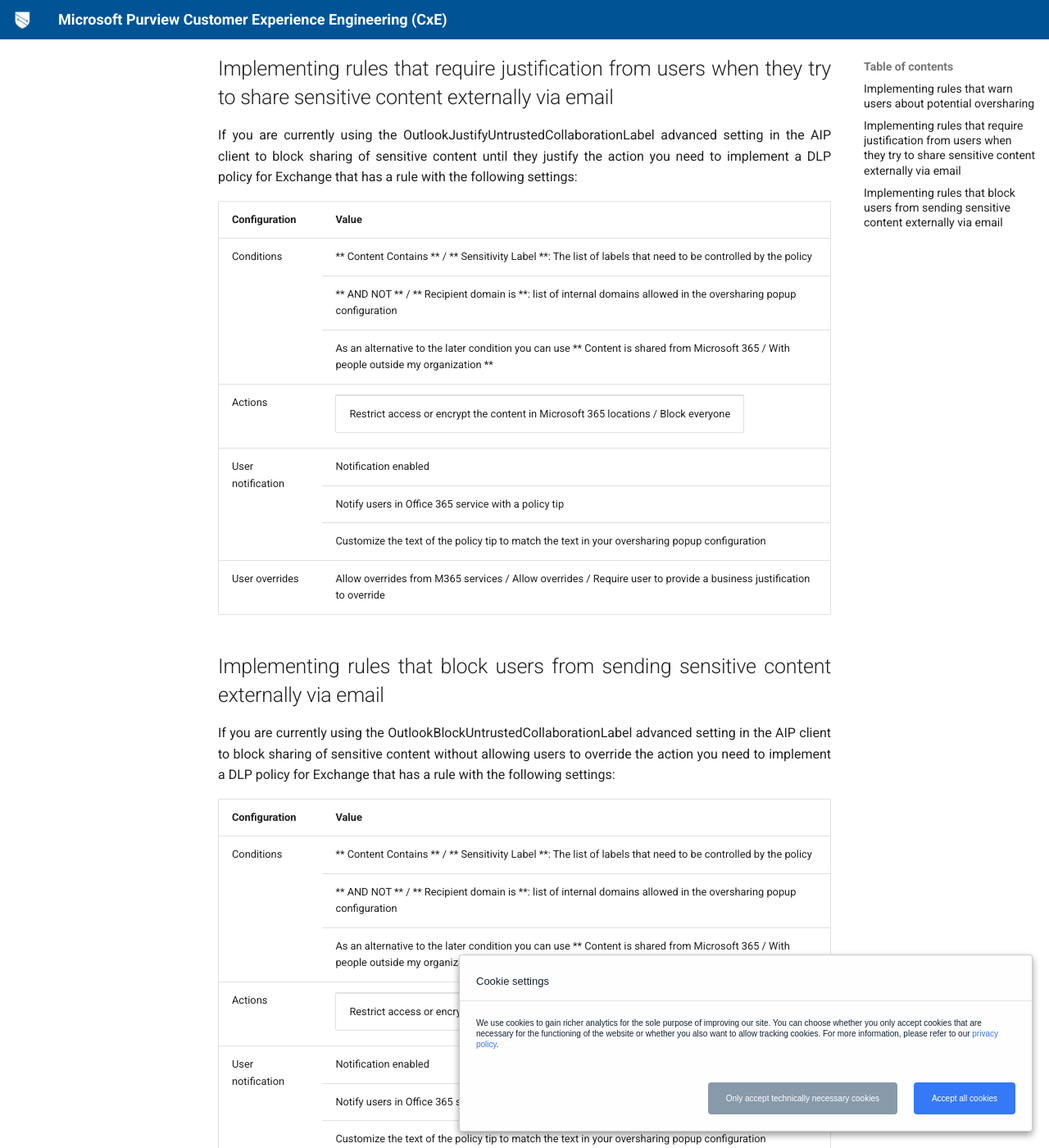
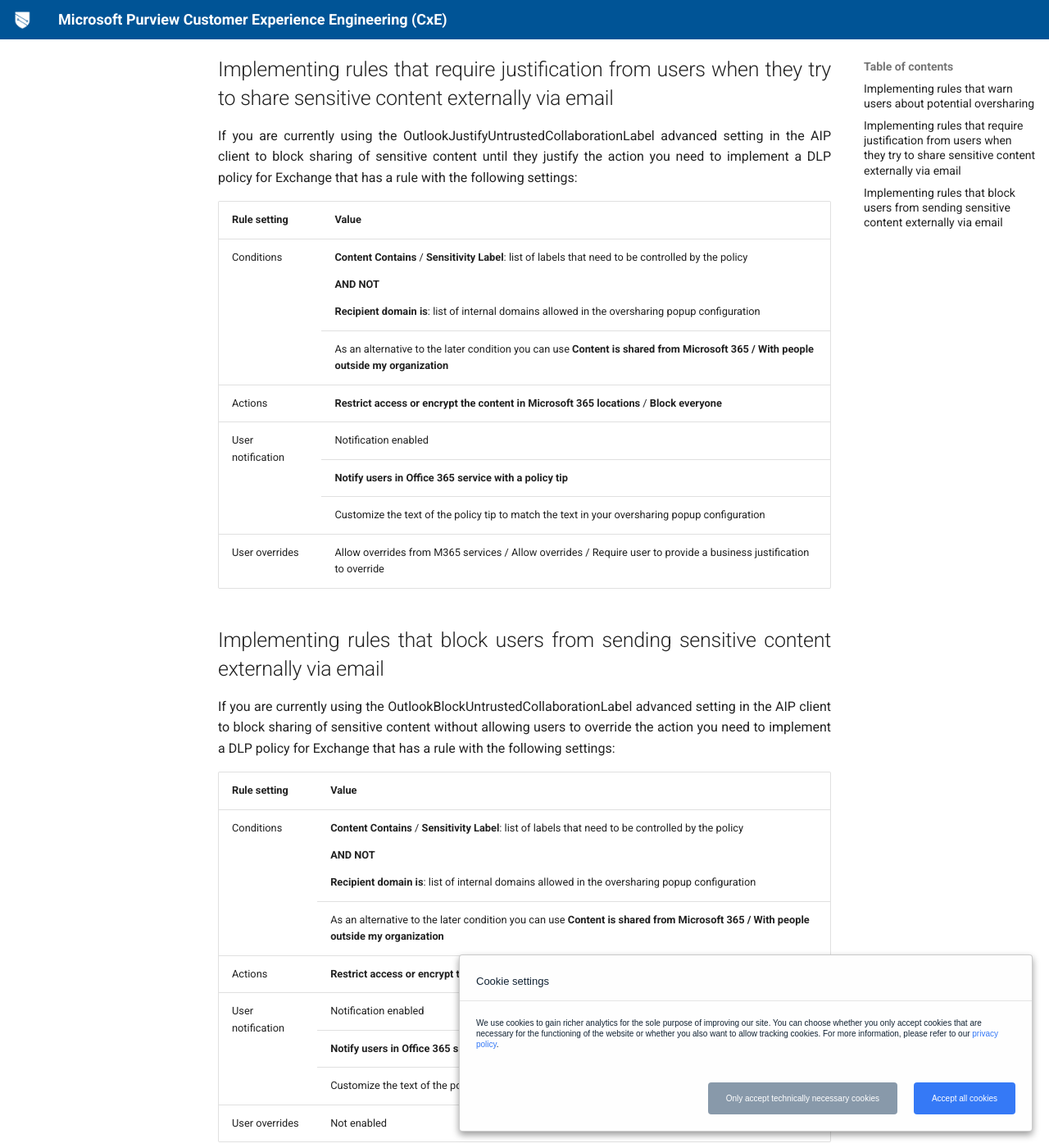
Before and after one commit to microsoft/ComplianceCxE, an MkDocs documentation site: the page built from docs/playbooks/AIP2MIPResources/OversharingPopup2PT.md, in a window 1280 px wide and 1400 px high, scrolled down 1248 px. Shown: the whole window at 82% size. Built offline with MkDocs 1.6.1 and Material for MkDocs 9.7.7, drawn with Linux system fonts in a browser that asks for light colours; some of the changed text lies outside the part shown.

Commit message:
Update OversharingPopup2PT.md

```diff
--- a/docs/playbooks/AIP2MIPResources/OversharingPopup2PT.md
+++ b/docs/playbooks/AIP2MIPResources/OversharingPopup2PT.md
@@ -17,20 +17,18 @@
 <table>
 <thead>
 <tr>
-<th><strong>Configuration</strong></th>
+<th><strong>Rule setting</strong></th>
 <th><strong>Value</strong></th>
 </tr>
 </thead>
 <tbody>
 <tr>
-<td rowspan="3">Conditions&nbsp;&nbsp;</td>
-<td>** Content Contains ** / ** Sensitivity Label **: The list of labels that need to be controlled by the policy</td>
+<td rowspan="2">Conditions</td>
+<td><p><strong>Content Contains</strong> / <strong>Sensitivity Label</strong>: list of labels that need to be controlled by the policy</p>
+	<p><strong>AND NOT</strong></p><p><strong>Recipient domain is</strong>: list of internal domains allowed in the oversharing popup configuration</p></td>
 </tr>
 <tr>
-<td>** AND NOT ** / ** Recipient domain is **: list of internal domains allowed in the oversharing popup configuration</td>
-</tr>
-<tr>
-<td>As an alternative to the later condition you can use ** Content is shared from Microsoft 365 / With people outside my organization **</td>
+<td>As an alternative to the later condition you can use <strong>Content is shared from Microsoft 365 / With people outside my organization<strong></td>
 </tr>
 <tr>
 <td>Actions</td>
@@ -61,39 +59,28 @@
 <table>
 <thead>
 <tr>
-<th><strong>Configuration</strong></th>
+<th><strong>Rule setting</strong></th>
 <th><strong>Value</strong></th>
 </tr>
 </thead>
 <tbody>
 <tr>
-<td rowspan="3">Conditions&nbsp;&nbsp;</td>
-<td>** Content Contains ** / ** Sensitivity Label **: The list of labels that need to be controlled by the policy</td>
+<td rowspan="2">Conditions</td>
+<td><p><strong>Content Contains</strong> / <strong>Sensitivity Label</strong>: list of labels that need to be controlled by the policy</p>
+	<p><strong>AND NOT</strong></p><p><strong>Recipient domain is</strong>: list of internal domains allowed in the oversharing popup configuration</p></td>
 </tr>
 <tr>
-<td>** AND NOT ** / ** Recipient domain is **: list of internal domains allowed in the oversharing popup configuration</td>
-</tr>
-<tr>
-<td>As an alternative to the later condition you can use ** Content is shared from Microsoft 365 / With people outside my organization **</td>
-</tr>
+<td>As an alternative to the later condition you can use <strong>Content is shared from Microsoft 365 / With people outside my organization<strong></td></tr>
 <tr>
 <td>Actions</td>
-<td>
-<table>
-<tbody>
-<tr>
-<td>Restrict access or encrypt the content in Microsoft 365 locations / Block everyone</td>
-</tr>
-</tbody>
-</table>
-</td>
+<td><strong>Restrict access or encrypt the content in Microsoft 365 locations</strong> / <strong>Block everyone</strong></td>
 </tr>
 <tr>
 <td rowspan="3">User notification&nbsp;&nbsp;</td>
 <td>Notification enabled</td>
 </tr>
 <tr>
-<td>Notify users in Office 365 service with a policy tip</td>
+	<td><strong>Notify users in Office 365 service with a policy tip</strong></td>
 </tr>
 <tr>
 <td>Customize the text of the policy tip to match the text in your oversharing popup configuration</td>
@@ -112,39 +99,29 @@
 <table>
 <thead>
 <tr>
-<th><strong>Configuration</strong></th>
+<th><strong>Rule setting</strong></th>
 <th><strong>Value</strong></th>
 </tr>
 </thead>
 <tbody>
 <tr>
-<td rowspan="3">Conditions&nbsp;&nbsp;</td>
-<td>** Content Contains ** / ** Sensitivity Label **: The list of labels that need to be controlled by the policy</td>
+<td rowspan="2">Conditions</td>
+<td><p><strong>Content Contains</strong> / <strong>Sensitivity Label</strong>: list of labels that need to be controlled by the policy</p>
+	<p><strong>AND NOT</strong></p><p><strong>Recipient domain is</strong>: list of internal domains allowed in the oversharing popup configuration</p></td>
 </tr>
 <tr>
-<td>** AND NOT ** / ** Recipient domain is **: list of internal domains allowed in the oversharing popup configuration</td>
-</tr>
-<tr>
-<td>As an alternative to the later condition you can use ** Content is shared from Microsoft 365 / With people outside my organization **</td>
+<td>As an alternative to the later condition you can use <strong>Content is shared from Microsoft 365 / With people outside my organization<strong></td>
 </tr>
 <tr>
 <td>Actions</td>
-<td>
-<table>
-<tbody>
-<tr>
-<td>Restrict access or encrypt the content in Microsoft 365 locations / Block everyone</td>
-</tr>
-</tbody>
-</table>
-</td>
+<td><strong>Restrict access or encrypt the content in Microsoft 365 locations</strong> / <strong>Block everyone</strong></td>
 </tr>
 <tr>
-<td rowspan="3">User notification&nbsp;&nbsp;</td>
+<td rowspan="3">User notification</td>
 <td>Notification enabled</td>
 </tr>
 <tr>
-<td>Notify users in Office 365 service with a policy tip</td>
+	<td><strong>Notify users in Office 365 service with a policy tip</strong></td>
 </tr>
 <tr>
 <td>Customize the text of the policy tip to match the text in your oversharing popup configuration</td>
@@ -155,4 +132,3 @@
 </tr>
 </tbody>
 </table>
-<p>&nbsp;</p>
```
Also changed, not shown: other parts of docs/playbooks/AIP2MIPResources/OversharingPopup2PT.md (+2 -2 lines).
